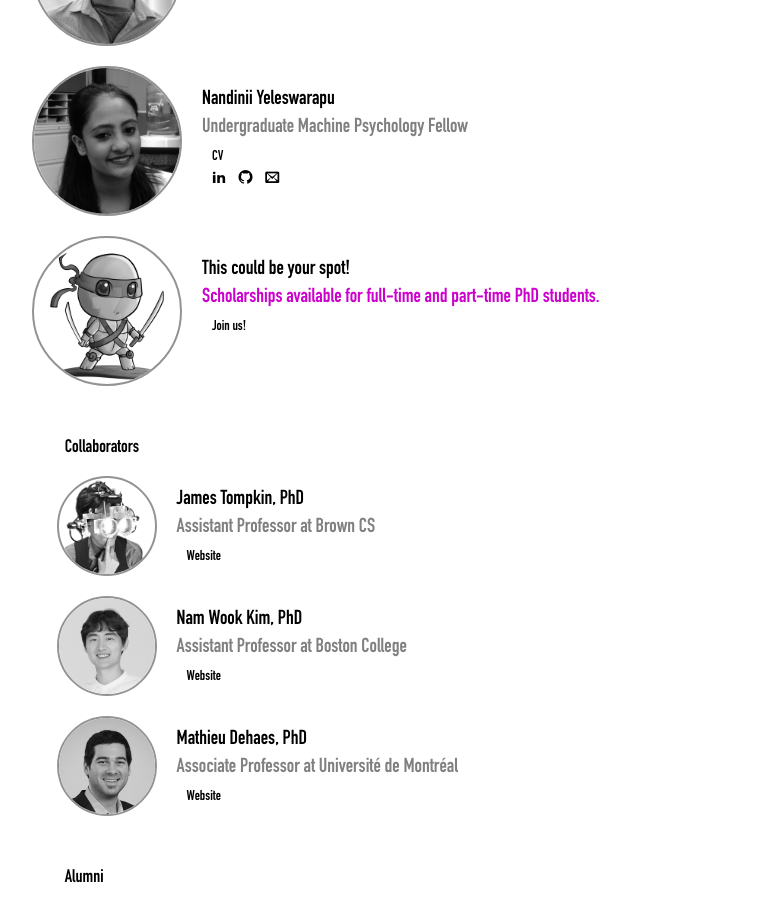
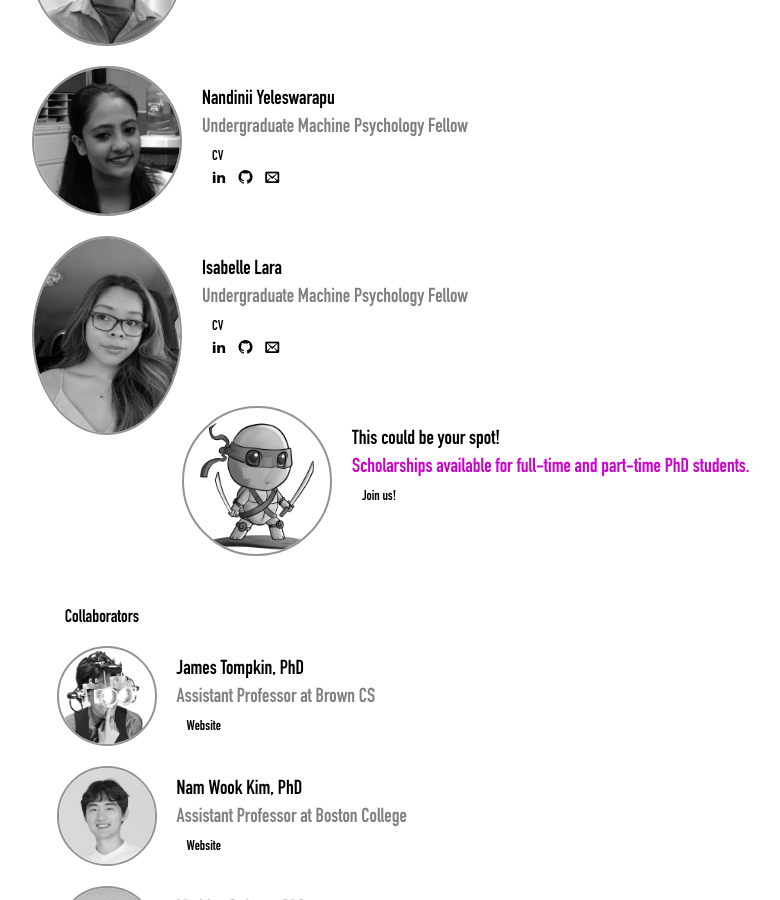
Before and after one commit to mpsych/mpsych.org, a Jekyll site: the page built from people.md, in a window 1280 px wide and 900 px high, scrolled down 2014 px. Shown: the whole window, without its empty margins (280-1060 px from the left). Built offline with Jekyll 4.4.1, drawn with Linux system fonts in a browser that asks for light colours; some web fonts are replaced.

Commit message:
Update people.md

```diff
--- a/people.md
+++ b/people.md
@@ -178,6 +178,22 @@ permalink: /people
 </div>
 
 <div class="person">
+  <img src="/people/lara.jpg">
+  <div class="caption">
+    Isabelle Lara<br>
+    <span class="role">Undergraduate Machine Psychology Fellow</span><br>
+	<span class="links">
+      <a class="cleanlink" href="/people/resume.lara.pdf">CV</a>
+    </span><br>
+    <div class="icons gray" style="font-size:14px;margin-left:10px">
+      <a href="https://www.linkedin.com/in/isabelle-l-99903a137/" target="_blank"><span class="icon-linkedin2 tooltip"><span class="tooltiptext">LinkedIn</span></span></a>
+      <a href="https://github.com/isabellelara" target="_blank"><span class="icon-github tooltip"><span class="tooltiptext">GitHub</span></span></a>
+      <a href="mailto:REPLACE_WITH_LASTNAME@mpsych.org" target="_blank"><span class="icon-email tooltip"><span class="tooltiptext">E-Mail</span></span></a>
+  </div>
+  </div>
+</div>
+
+<div class="person">
   <img src="/gfx/team.png">
   <div class="caption">
     This could be your spot!<br>
```
